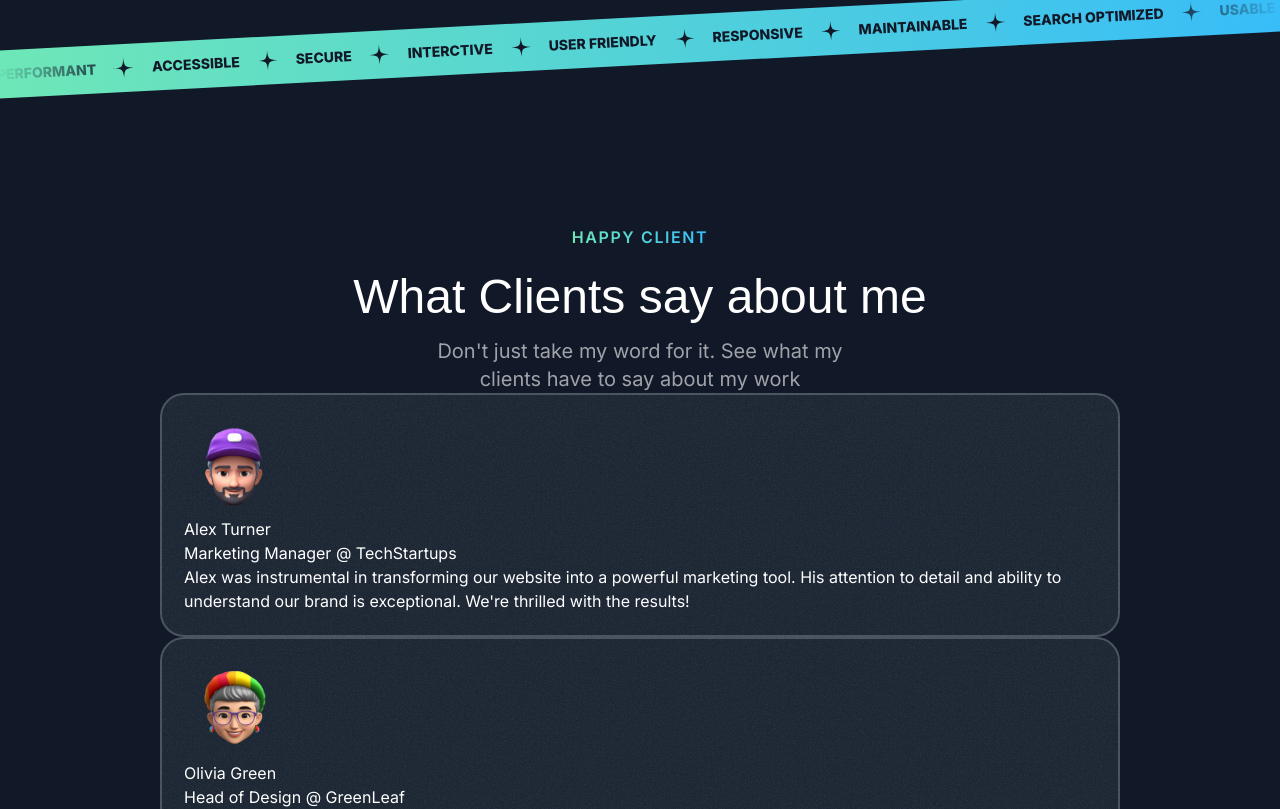
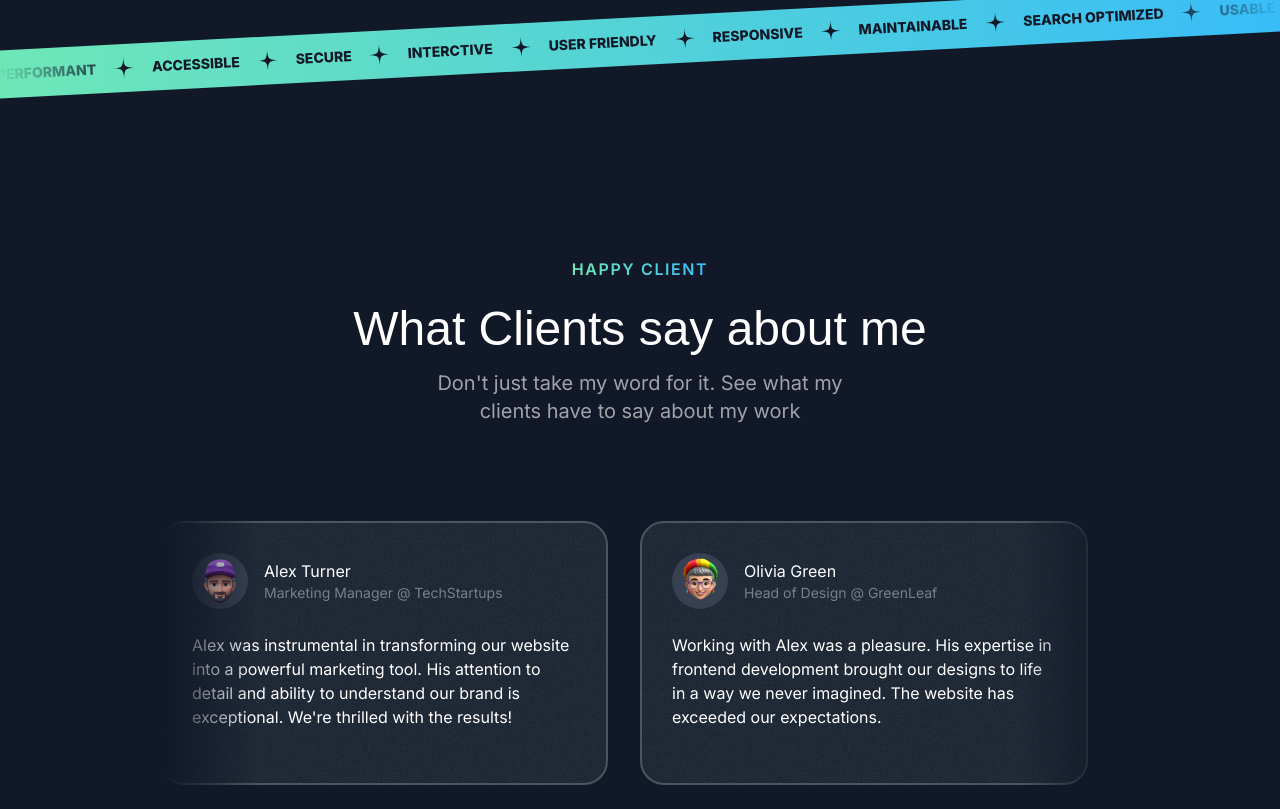
Before and after one commit to Niteshpanday05/portfolio, a Next.js app: page / in a window 1280 px wide. Shown: the part 2871-3680 px from the top of the page. Built offline with nearby package versions, Linux system fonts and the light colour scheme; a web font is replaced by a local one.

Commit message:
testimonial section done

```diff
--- a/src/sections/Projects.tsx
+++ b/src/sections/Projects.tsx
@@ -6,6 +6,7 @@ import CheckCircleIcon from "@/assets/icons/check-circle.svg";
 import ArrowUpRightIcon from "@/assets/icons/arrow-up-right.svg";
 import grainImage from "@/assets/images/grain.jpg";
 import { SectionHeader } from "@/components/SectionHeader";
+import { Card } from "@/components/Card";
 
 const portfolioProjects = [
   {
@@ -59,16 +60,12 @@ export const ProjectsSection = () => {
 
         <div className=" flex flex-col mt-10 gap-20 md:mt-20">
           {portfolioProjects.map((project) => (
-            <div
+            <Card
               key={project.title}
-              className="bg-gray-800 rounded-3xl relative z-0 after:z-10 overflow-hidden after:content-['']
-              after:absolute after:inset-0 after:outline after:-outline-offset-2 after:rounded-3xl
-               after:outline-white/20 px-8 pt-8 md:pt-12 md:px-10  lg:px-20 lg:pt-16 after:pointer-events-none "
+              className=" px-8 pt-8 md:pt-12 md:px-10
+               lg:px-20 lg:pt-16 pb-0  "
             >
-              <div
-                className="absolute inset-0 -z-10 opacity-5"
-                style={{ backgroundImage: `url(${grainImage.src})` }}
-              ></div>
+
               <div className="lg:grid lg:grid-cols-2 lg:gap-16">
                 <div className="lg:pb-10">
                   <div className=" bg-gradient-to-r from-emerald-300 to-sky-400   inline-flex gap-2 font-bold uppercase tracking-widest text-sm text-transparent bg-clip-text">
@@ -103,7 +100,7 @@ export const ProjectsSection = () => {
                   />
                 </div>
               </div>
-            </div>
+            </Card>
           ))}
         </div>
       </div>
--- a/src/sections/Testimonials.tsx
+++ b/src/sections/Testimonials.tsx
@@ -43,7 +43,7 @@ const testimonials = [
 
 export const TestimonialsSection = () => {
   return (
-    <div className="py-16">
+    <div className="py-16 lg:py-24">
       <div className="container">
         <SectionHeader
           eyebrow="Happy Client"
@@ -51,15 +51,30 @@ export const TestimonialsSection = () => {
           description=" Don't just take my word for it. See what my clients have to say about my
         work"
         />
-        <div>
-          {testimonials.map((testimonial) => (
-            <Card key={testimonial.name}>
-              <Image src={testimonial.avatar} alt={testimonial.name} />
-              <div>{testimonial.name}</div>
-              <div>{testimonial.position}</div>
-              <p>{testimonial.text}</p>
-            </Card>
-          ))}
+        <div className="mt-16 lg:mt-24 flex overflow-x-clip [mask-image:linear-gradient(to_right,transparent,black_10%,black_90%,transparent)]">
+          <div className="flex gap-8 flex-none">
+            {testimonials.map((testimonial) => (
+              <Card key={testimonial.name} className="max-w-xs md:max-w-md md:p-8">
+                <div className="flex gap-4 items-center">
+                  <div className="size-14 bg-gray-700 inline-flex items-center rounded-full flex-shrink-0">
+                    <Image
+                      src={testimonial.avatar}
+                      alt={testimonial.name}
+                      className="max-h-full"
+                    />
+                  </div>
+
+                  <div className="">
+                    <div className="font-sans">{testimonial.name}</div>
+                    <div className="text-sm text-white/40">
+                      {testimonial.position}
+                    </div>
+                  </div>
+                </div>
+                <p className="mt-4 md:mt-6 text-sm md:text-base">{testimonial.text}</p>
+              </Card>
+            ))}
+          </div>
         </div>
       </div>
     </div>
```
